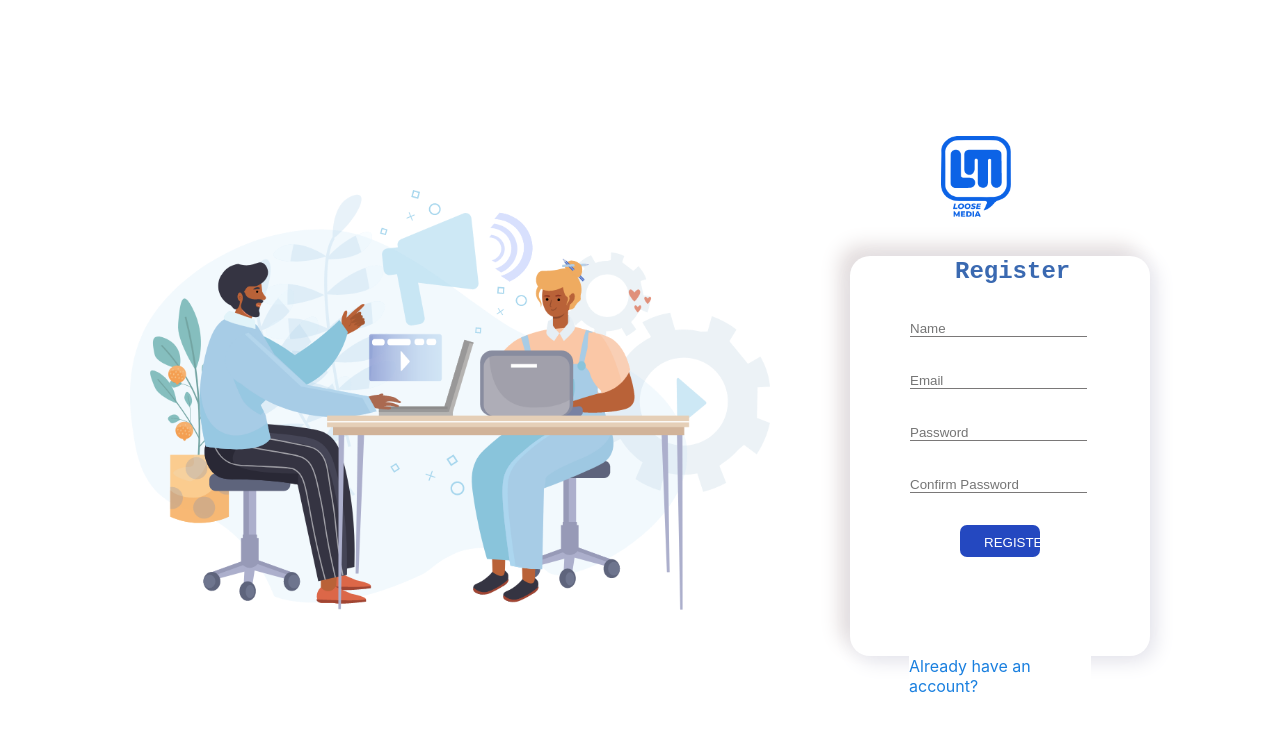
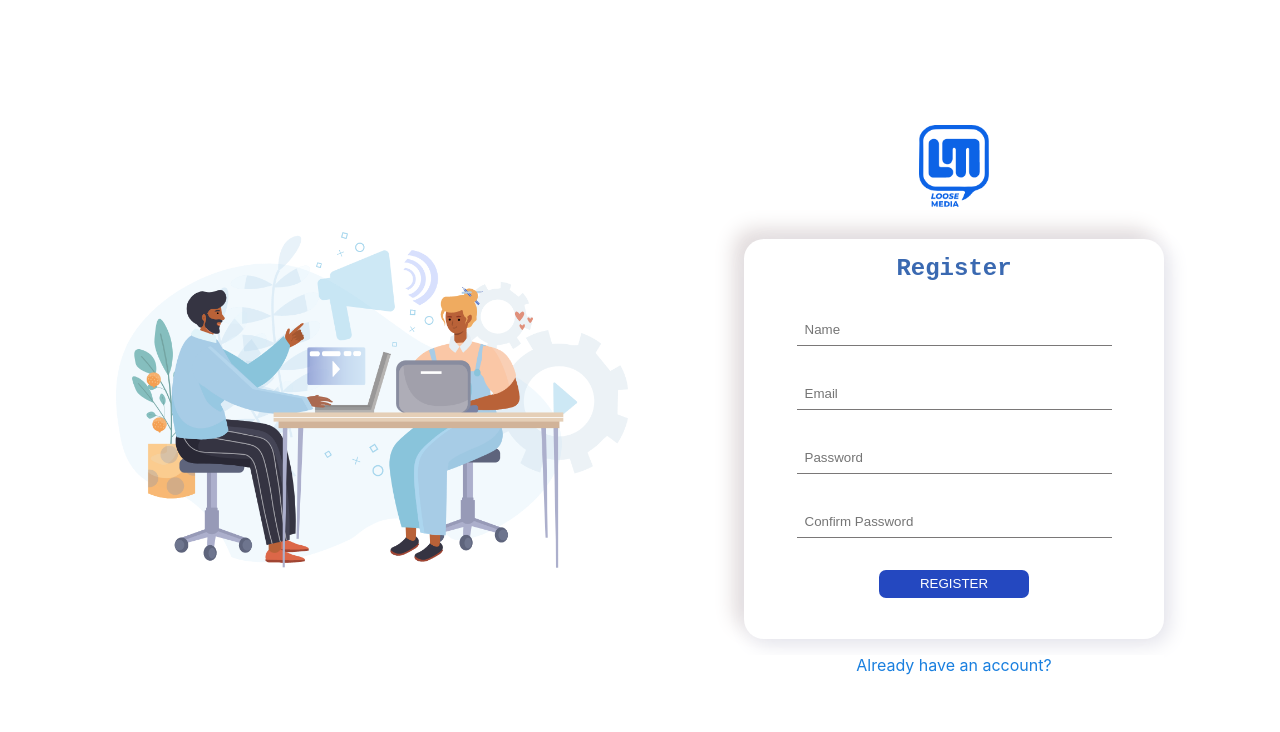
Before and after one commit to promiseNwafor/loose-board, a React (Create React App) app: page / in a window 1280 px wide. Shown: the top 732 px of the page. Built offline with nearby package versions, Linux system fonts and the light colour scheme; no server answers.

Commit message:
add loader

```diff
--- a/src/App.jsx
+++ b/src/App.jsx
@@ -19,66 +19,149 @@ function App() {
     const linkedinRef = firebase.firestore().collection("linkedin");
     const [locale, setLocale] = useState('')
     const [isLogged, setIsLogged] = useState(false)
+  const [loading, setLoading] = useState(false);
   const [managerAccounts, setManagerAccounts] = useState([])
     const [currentUser, setCurrentUser] = useState(null);
+
+    var date = new Date(),
+    today = date.getFullYear() + '-' + (date.getMonth() + 1) + '-' + date.getDate();
 
     const setAuthScreen = () => {
         localStorage.setItem('isRegistered', 'true');
     };
 
-    const addToFacebook = (newAccount) => {
-         facebookRef
-            .doc(newAccount.id)
+    const addToFacebook = (newAccount, updateAcc, day) => {
+        setLoading(true)
+        facebookRef.doc(day).get().then((res) => {
+            if (res.exists){
+                facebookRef.doc(day).update({
+                   accounts: firebase.firestore.FieldValue.arrayUnion(updateAcc)
+                })
+                .catch((err) => {
+                    console.log(err);
+                }).then(()=> {
+                    setLoading(false)
+                    alert("Report added")
+                })
+            }else{
+                facebookRef.doc(newAccount.id)
                 .set(newAccount)
                 .catch((err) => {
                     console.log(err);
                 }).then(()=> {
+                    setLoading(false)
+                    alert("Report added")
                     console.log(newAccount)
                 })
+
+            }
+        })
+        setLoading(false)
     }
 
-    const addToInstagram = (newAccount) => {
-         instagramRef
-            .doc(newAccount.id)
+    const addToInstagram = (newAccount, updateAcc, day) => {
+        setLoading(true)
+         instagramRef.doc(day).get().then((res) => {
+            if (res.exists){
+                instagramRef.doc(day).update({
+                   accounts: firebase.firestore.FieldValue.arrayUnion(updateAcc)
+                })
+                .catch((err) => {
+                    console.log(err);
+                }).then(()=> {
+                    alert("Report added")
+                    setLoading(false)
+                })
+            }else{
+                instagramRef.doc(newAccount.id)
                 .set(newAccount)
                 .catch((err) => {
                     console.log(err);
                 }).then(()=> {
+                    alert("Report added")
+                    setLoading(false)
                     console.log(newAccount)
                 })
+
+            }
+        })
+        setLoading(false)
     }
 
-    const addToLinkedin = (newAccount) => {
+    const addToLinkedin = (newAccount, updateAcc, day) => {
+                setLoading(true)
                 linkedinRef
-            .doc(newAccount.id)
+            .doc(day).get().then((res) => {
+                if (res.exists){
+                    linkedinRef.doc(day).update({
+                       accounts: firebase.firestore.FieldValue.arrayUnion(updateAcc)
+                    })
+                    .set({newAccount})
+                    .catch((err) => {
+                        console.log(err);
+                    }).then(()=> {
+                        setLoading(false)
+                alert("Report added")
+                    })
+                }else{
+                    linkedinRef.doc(newAccount.id)
+                    .set({newAccount})
+                    .catch((err) => {
+                        console.log(err);
+                    }).then(()=> {
+                        setLoading(false)
+                        alert("Report added")
+                        console.log(newAccount)
+                    })
+
+                }
+            })
+            setLoading(false)
+    }
+
+    const addToTwitter = (newAccount, updateAcc, day) => {
+                setLoading(true)
+                twitterRef
+            .doc(day).get().then((res) => {
+                if (res.exists){
+                    twitterRef.doc(day).update({
+                       accounts: firebase.firestore.FieldValue.arrayUnion(updateAcc)
+                    })
+                    .catch((err) => {
+                        console.log(err);
+                    }).then(()=> {
+                setLoading(false)
+                alert("Report added")
+            })
+        }else{
+            twitterRef.doc(newAccount.id)
             .set(newAccount)
             .catch((err) => {
                 console.log(err);
             }).then(()=> {
+                setLoading(false)
+                alert("Report added")
                 console.log(newAccount)
                     })
+
                 }
-
-    const addToTwitter = (newAccount) => {
-         twitterRef
-            .doc(newAccount.id)
-            .set(newAccount)
-            .catch((err) => {
-                console.log(err);
-            }).then(()=> {
-                console.log(newAccount)
+                setLoading(false)
             })
     }
 
     const handleAddAccount = (newAccount) => {
+            setLoading(true)
          accountsRef
             .doc(newAccount.id)
             .update(newAccount)
             .catch((err) => {
                 console.log(err);
             }).then(()=> {
+                setLoading(false)
+                alert("Account added")
                 console.log(newAccount)
             })
+            setLoading(false)
     }
 
     const getManagerAccounts = () => {
@@ -90,7 +173,7 @@ function App() {
             setManagerAccounts(items)
             // return items
         })
-        console.log(managerAccounts)
+        // console.log(managerAccounts)
     }
 
     useEffect(() => {
@@ -99,8 +182,11 @@ function App() {
             setCurrentUser(user);
         });
         currentUser ? getManagerAccounts() : console.log("No user yet")
-        // console.log(isLogged)
-    }, [currentUser])
+        // console.log(today)
+    }, [currentUser, loading])
+
+    useEffect(() => {
+    }, [loading])
 
     return (
         <AuthContext.Provider
@@ -112,6 +198,7 @@ function App() {
           addToLinkedin,
           addToTwitter,
         currentUser,
+        loading,
       }}
     >
         <AuthScreen.Provider value={{setAuthScreen, setIsLogged}}>
--- a/src/Components/Admin/admin.css
+++ b/src/Components/Admin/admin.css
@@ -13,8 +13,8 @@
 }
 
 .AddAccount .head{
-    width: 30%;
-    margin: auto;
+    display: flex;
+    justify-content: center;
     color: rgb(42, 100, 187);
 }
 
--- a/src/Components/Auth/Login.jsx
+++ b/src/Components/Auth/Login.jsx
@@ -1,4 +1,4 @@
-import React, { useState, useContext } from 'react'
+import React, { useState, useContext, useEffect } from 'react'
 import firebase from '../../lib/firebase'
 import { AuthContext } from '../../App'
 import { SetIsRegister } from './Auth';
@@ -9,6 +9,7 @@ function Login() {
     const setIsRegister = useContext(SetIsRegister)
     const [email, setEmail] = useState("");
     const [password, setPassword] = useState("");
+  const [loading, setLoading] = useState(false);
     const {currentUser} = useContext(AuthContext)
 
     const login = (e) => {
@@ -16,13 +17,14 @@ function Login() {
         if (email === "" || password === "") {
           alert("Input details")
         } else {
+          setLoading(true)
           firebase
             .auth()
             .signInWithEmailAndPassword(email, password)
             .then(() => {
               currentUser.email.includes('seun') ? window.location.pathname = '/addAccount' : window.location.pathname = '/addReport'
                 console.log(currentUser)
-                // setIsLogged(true)
+                setLoading(false)
                 resetInput();
             })
             .catch((err) => {
@@ -35,6 +37,10 @@ function Login() {
         setEmail("");
         setPassword("");
       };
+
+      useEffect(() => {
+
+      }, [loading])
 
     return (
         <div className="Login">
@@ -56,7 +62,12 @@ function Login() {
                   </div>
               </form>
               <div className="Btn">
-                  <button onClick={login} type="submit">LOGIN</button>
+                {
+                  loading ? <p>Loading...</p> :
+                  <button onClick={login} type="submit">
+                    LOGIN
+                    </button>
+                  }
               </div>
 
           </div>
--- a/src/Components/Auth/Register.jsx
+++ b/src/Components/Auth/Register.jsx
@@ -9,6 +9,7 @@ function Register() {
   const [username, setUsername] = useState("");
   const [email, setEmail] = useState("");
   const [password, setPassword] = useState("");
+  const [loading, setLoading] = useState(false);
   const [confirmPassword, setConfirmPassword] = useState("");
 
     const setIsRegister = useContext(SetIsRegister)
@@ -21,21 +22,24 @@ function Register() {
             alert("Input valid details")
             resetInput()
         } else {
-            // addNewUser({ email, username, isAdmin, id: time })
+            setLoading(true)
             firebase
                 .auth()
                 .createUserWithEmailAndPassword(email, password).then(() => {
                     firebase.auth().currentUser.updateProfile({ displayName: username })
                 })
                 .then(() => {
-                    setAuthScreen()
-                    // setIsLogged(true)
-                    console.log(currentUser)
+                    // setAuthScreen()
+                    currentUser ? currentUser.email.includes('seun') ? window.location.pathname = '/addAccount' : window.location.pathname = '/addReport'
+                    : console.log('None')
+                    console.log(currentUser.t.code)
+                    setLoading(false)
                     resetInput();
                 })
                 .catch((err) => {
                     console.error(err);
                 });
+                setLoading(false)
         }
     };
 
@@ -74,7 +78,10 @@ function Register() {
                 </div>
             </form>
             <div className="Btn">
+            {
+                  loading ? <p>Loading...</p> :
                 <button onClick={register} type="submit">REGISTER</button>
+            }
             </div>
 
         </div>
--- a/src/Components/Auth/auth.css
+++ b/src/Components/Auth/auth.css
@@ -1,16 +1,16 @@
 .Auth .h4{
     font-family: 'Courier New', Courier, monospace;
-    width: 50%;
-    margin: auto;
-    padding-top: 0.1rem;
+    padding-top: 1rem;
     font-size: 24px;
     color: rgb(58, 105, 177);
+    display: flex;
+    justify-content: center;
 }
 
 .logo{
-    width: 50%;
     margin: auto;
-    height: 120px;
+    display: flex;
+    justify-content: center;
 }
 
 .logo img{
@@ -18,25 +18,17 @@
 }
 
 .Auth{
-    height: 100vh;
+    min-height: 100vh;
     width: 100vw;
     background: white;
     margin: auto;
     display: flex;
-    justify-content: center;
+    justify-content: space-evenly;
     align-items: center;
 }
 
-.Auth .Box{
-    width: 300px;
-    height: 400px;
-    box-shadow: 5px 5px 20px 0.5px rgb(227, 227, 235), -10px -10px 20px 0.2px rgb(226, 219, 219);
-    margin: 0 2rem;
-    border-radius: 20px;
-}
-
 .Auth .wrap{
-    width: 60%;
+    width: 75%;
     margin: auto;
 }
 
@@ -44,50 +36,52 @@
     margin: 2rem auto;
 }
 
-img{
-    width: 50%;
-    margin: 2rem;
-    margin-right: 3rem;
+.Auth .Box{
+    width: 420px;
+    height: 400px;
+    box-shadow: 5px 5px 20px 0.5px rgb(227, 227, 235), -10px -10px 20px 0.2px rgb(226, 219, 219);
+    margin: 0;
+    border-radius: 20px;
 }
 
-/* .input{
-    position: relative;
-} */
-
-input{
-    border: none;
-    border-bottom: 1px solid rgb(122, 120, 120);
-    position: relative;
+img{
+    width: 40%;
 }
 
 
-i{
-    position: absolute;
-    left: -50;
-    /* top: -10px; */
+.Auth input{
+    width: 100%;
+    border: none;
+    border-bottom: 1px solid rgb(122, 120, 120);
+    padding: 0.5rem;
 }
 
 .Btn{
-    width: 80px;
+    width: 150px;
     background: rgb(36, 72, 192);
     margin: auto;
     margin-top: 2rem;
     padding: 0.4rem 1.5rem;
     border-radius: 7px;
     cursor: pointer;
+    display: flex;
+    justify-content: center;
+    color: white;
 }
 
+
 button{
-    width: 30px;
     background: inherit;
     color: white;
     border: none;
     cursor: pointer;
+    margin: auto;
 }
 
 .foot{
     color: rgb(25, 127, 223);
-    width: 50%;
-    margin: auto;
+    display: flex;
+    justify-content: center;
     cursor: pointer;
+    margin-top: 1rem;
 }
--- a/src/Components/User/AddReport.jsx
+++ b/src/Components/User/AddReport.jsx
@@ -6,8 +6,7 @@ import './user.css'
 
 function AddReport() {
 
-    const {currentUser, managerAccounts, addToFacebook, addToInstagram, addToLinkedin, addToTwitter} = useContext(AuthContext)
-    const {handleAddAccount} = useContext(AuthContext)
+    const {currentUser, loading, managerAccounts, addToFacebook, addToInstagram, addToLinkedin, addToTwitter} = useContext(AuthContext)
     const [accountName, setAccountName] = useState("")
     const [platform, setPlatform] = useState("")
     const [likes, setLikes] = useState(0)
@@ -30,25 +29,31 @@ function AddReport() {
 
 
     var date = new Date(),
-    today = date.getFullYear() + '-' + date.getMonth() + '-' + date.getDay();
-    var time = date.getFullYear() + '-' + date.getMonth() + '-' + date.getDay() + '-' + date.getHours() + ':' + date.getMinutes() + ':' + date.getSeconds();
-    var id = today + '-' + accountName.label
+    today = date.getFullYear() + '-' + (date.getMonth() + 1) + '-' + date.getDate();
+    // var time = date.getFullYear() + '-' + date.getMonth() + '-' + date.getDate() + '-' + date.getHours() + ':' + date.getMinutes() + ':' + date.getSeconds();
+    // var id = today + '-' + accountName.label
 
     const handleBtnClick = () => {
         if (platform !== "" || accountName !== ""){
             switch(platform.value){
                 case 'facebook':
-                    addToFacebook({id, accountName: accountName.label, date: today, engagements: {likes, comments, reach, shares, leads, views, impressions, followers, downloads}})
+                    addToFacebook({id: today, accounts: [{accountName: accountName.label, date: today, engagements: {likes, comments, reach, shares, leads, views, impressions, followers, downloads}}]},
+                        {accountName: accountName.label, date: today, engagements: {likes, comments, reach, shares, leads, views, impressions, followers, downloads}}, today)
                 break
                 case 'twitter':
-                    addToTwitter({id, accountName: accountName.label, date: today, engagements: {likes, comments, reach, shares, leads, views, impressions, followers, downloads}})
+                    addToTwitter({id: today, accounts: [{accountName: accountName.label, date: today, engagements: {likes, comments, reach, shares, leads, views, impressions, followers, downloads}}]},
+                        {accountName: accountName.label, date: today, engagements: {likes, comments, reach, shares, leads, views, impressions, followers, downloads}}, today)
                 break
                 case 'instagram':
-                    addToInstagram({id, accountName: accountName.label, date: today, engagements: {likes, comments, reach, shares, leads, views, impressions, followers, downloads}})
+                    addToInstagram({id: today, accounts: [{accountName: accountName.label, date: today, engagements: {likes, comments, saves, reach, shares, leads, views, impressions, followers, downloads}}]},
+                        {accountName: accountName.label, date: today, engagements: {likes, comments, reach, shares, leads, views, impressions, followers, downloads}}, today)
                 break
                 case 'linkedin':
-                    addToLinkedin({id, accountName: accountName.label, date: today, engagements: {likes, comments, reach, shares, leads, views, impressions, followers, downloads}})
+                    addToLinkedin({id: today, accounts: [{accountName: accountName.label, date: today, engagements: {likes, comments, reach, shares, leads, views, impressions, followers, downloads}}]},
+                        {accountName: accountName.label, date: today, engagements: {likes, comments, reach, shares, leads, views, impressions, followers, downloads}}, today)
                 break
+                default:
+                    return 'none';
             }
         }
     }
@@ -96,8 +101,11 @@ function AddReport() {
                 </div>
             </form>
             <div className="Btn">
+            {
+                  loading ? <p>Adding...</p> :
                   <button onClick={handleBtnClick} className="btn" type="submit">SUBMIT</button>
-              </div>
+            }
+            </div>
         </div>
         </div>
     )
--- a/src/Components/User/user.css
+++ b/src/Components/User/user.css
@@ -13,8 +13,8 @@
 }
 
 .AddReport .head{
-    width: 30%;
-    margin: auto;
+    display: flex;
+    justify-content: center;
     color: rgb(42, 100, 187);
 }
 
```
Also changed, not shown: src/Components/Admin/AddAccount.jsx (+6 -4 lines). Lines whose indentation alone changed are shown as unchanged.
